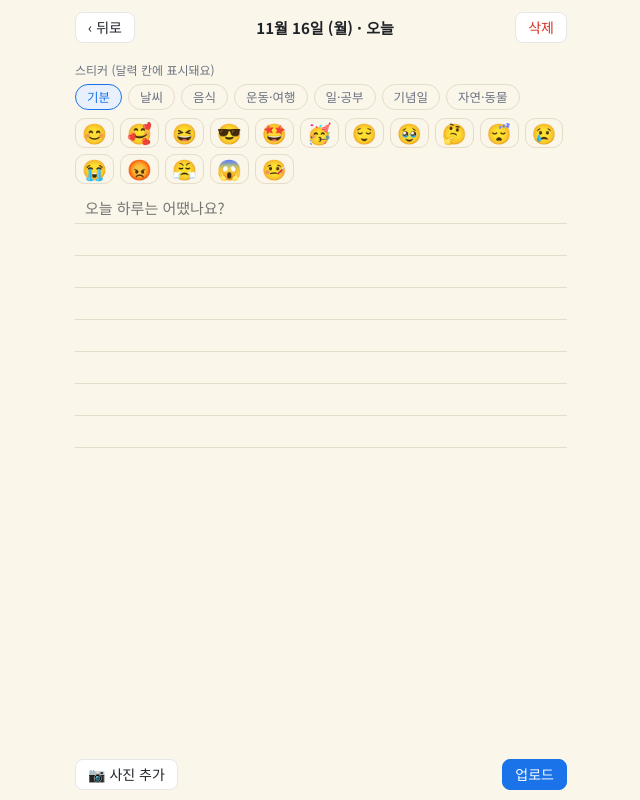
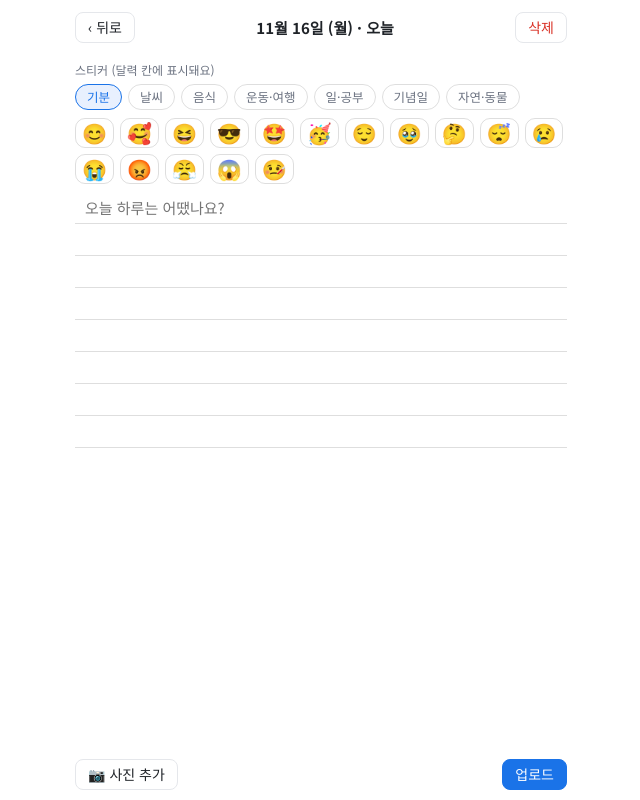
Before and after one commit to KIINTERNATIONAL/scheduler, a plain HTML site: page index.html in a window 1280 px wide. Both pictures are taken after a click on the button "📖 다이어리". Shown: the whole page, without its empty margins (319-959 px from the left). Drawn offline with Linux system fonts and the light colour scheme.

Commit message:
index.html

```diff
--- a/index.html
+++ b/index.html
@@ -20,7 +20,7 @@
   --bg:#f6f7f9; --card:#fff; --ink:#1f2328; --sub:#6b7280; --line:#e5e7eb;
   --acc:#1a73e8; --acc-soft:#e8f0fe; --today:#1a73e8; --hover:#f1f3f4; --danger:#d93025;
   --sat:#1a73e8; --sun:#d93025;
-  --paper:#fbf6ea; --paperline:rgba(120,90,40,.17);
+  --paper:#ffffff; --paperline:rgba(0,0,0,.13);
   --hand:'Noto Sans KR','Apple SD Gothic Neo','Malgun Gothic',sans-serif; --hs:1;
 }
 @media (prefers-color-scheme:dark){
@@ -113,7 +113,7 @@ main{flex:1;min-height:0;display:grid;grid-template-columns:minmax(0,1fr) 380px;
 .pbar b{flex:1;text-align:center;font-size:15px}
 .plbl{font-size:12px;color:var(--sub);margin:6px 0 6px}
 .lined{background-image:repeating-linear-gradient(to bottom,transparent 0,transparent 31px,var(--paperline) 31px,var(--paperline) 32px);background-attachment:local;line-height:32px;border-left:2px solid rgba(214,120,120,.45);padding:0 10px}
-#dTxt{display:block;width:100%;border:0;border-radius:0;background-color:transparent;color:var(--ink);font:inherit;font-size:15px;line-height:32px;resize:none;min-height:256px;outline:none;margin-top:8px}
+#dTxt{display:block;width:100%;border:0;border-radius:0;background-color:transparent;color:var(--ink);font:inherit;font-size:15px;line-height:32px;resize:none;min-height:256px;overflow:hidden;outline:none;margin-top:8px}
 .dph{display:grid;grid-template-columns:repeat(3,1fr);gap:6px;margin-top:14px}
 .dph .p{position:relative;aspect-ratio:1;border-radius:8px;overflow:hidden;background:var(--hover);display:flex;align-items:center;justify-content:center;color:var(--sub);font-size:11px}
 .dph img{width:100%;height:100%;object-fit:cover;display:block;cursor:pointer}
@@ -128,7 +128,7 @@ main{flex:1;min-height:0;display:grid;grid-template-columns:minmax(0,1fr) 380px;
 .cnt{position:absolute;top:8px;right:8px;background:rgba(0,0,0,.55);color:#fff;border-radius:10px;font-size:11px;padding:1px 8px}
 .vmeta{display:flex;align-items:center;gap:8px;margin:14px 2px 8px;color:var(--sub);font-size:13px}
 .vmeta .big{font-size:26px;line-height:1}
-.vnote{white-space:pre-wrap;word-break:break-word;font-size:15px;min-height:96px}
+.vnote{white-space:pre-wrap;word-break:break-word;font-size:15px;min-height:256px}
 .vact{display:flex;gap:8px;justify-content:flex-end;margin:16px 0 28px}
 .vempty{text-align:center;color:var(--sub);padding:80px 0}
 .vempty .btn{margin-top:14px}
@@ -878,8 +878,21 @@ function renderView(){
   }
   body.appendChild(h('div',{class:'vmeta'},h('span',{class:'big'},e.s||'📖'),
     h('span',{},dt.getFullYear()+'년 '+(dt.getMonth()+1)+'월 '+dt.getDate()+'일 ('+DOW[dt.getDay()]+')')));
-  if((e.t||'').trim())body.appendChild(h('div',{class:'vnote lined'},e.t));
+  var vn=h('div',{class:'vnote lined'},e.t||'');body.appendChild(vn);
+  fitLines(vn);
   body.appendChild(h('div',{class:'vact'},h('button',{class:'btn danger',onclick:deleteDiary},'🗑 삭제'),h('button',{class:'btn',onclick:showEdit},'✏️ 수정')));
+}
+/* 줄 칸: 기본 8줄, 글이 8줄을 넘으면 아래로 5줄 더 */
+function fitLines(el){
+  var LH=32,isTA=el.tagName==='TEXTAREA';
+  el.style.paddingBottom='0';
+  var mh=el.style.minHeight;el.style.minHeight='0';
+  if(isTA)el.style.height='0';
+  var c=el.scrollHeight;el.style.minHeight=mh;
+  var n=Math.max(1,Math.ceil((c-2)/LH));
+  var total=n>=8?n+5:8;
+  if(isTA){el.style.height=(total*LH)+'px'}
+  else{el.style.paddingBottom=Math.max(0,(total-n)*LH)+'px'}
 }
 /* 쓰기 화면: 종이 일기장 */
 function renderStickers(){
@@ -950,7 +963,7 @@ function showEdit(){
   var e=dEntry(dDate);
   $('#eTitle').textContent=dateLabel(dDate);
   $('#dTxt').value=e?e.t||'':'';
-  renderStickers();renderDiaryPhotos();$('#diaryOv').scrollTop=0;
+  renderStickers();renderDiaryPhotos();$('#diaryOv').scrollTop=0;fitLines($('#dTxt'));
 }
 function openDiary(date){
   dDate=date||todayS();
@@ -1274,7 +1287,7 @@ function bind(){
   $('#diaryBtn').onclick=function(){openDiary(todayS())};
   $('#vClose').onclick=closeDiary;$('#eDel').onclick=deleteDiary;$('#eBack').onclick=backDiary;$('#dDone').onclick=finishDiary;
   $('#vPrev').onclick=function(){shiftDiary(-1)};$('#vNext').onclick=function(){shiftDiary(1)};
-  $('#dTxt').addEventListener('input',function(){clearTimeout(dTimer);dTimer=setTimeout(flushDiary,600)});
+  $('#dTxt').addEventListener('input',function(){fitLines(this);clearTimeout(dTimer);dTimer=setTimeout(flushDiary,600)});
   $('#dAdd').onclick=function(){$('#dFile').click()};
   $('#dFile').onchange=function(){var f=[].slice.call(this.files);this.value='';if(f.length)addPhotos(f)};
   $('#imgOv').addEventListener('click',function(){this.classList.remove('open')});
```
